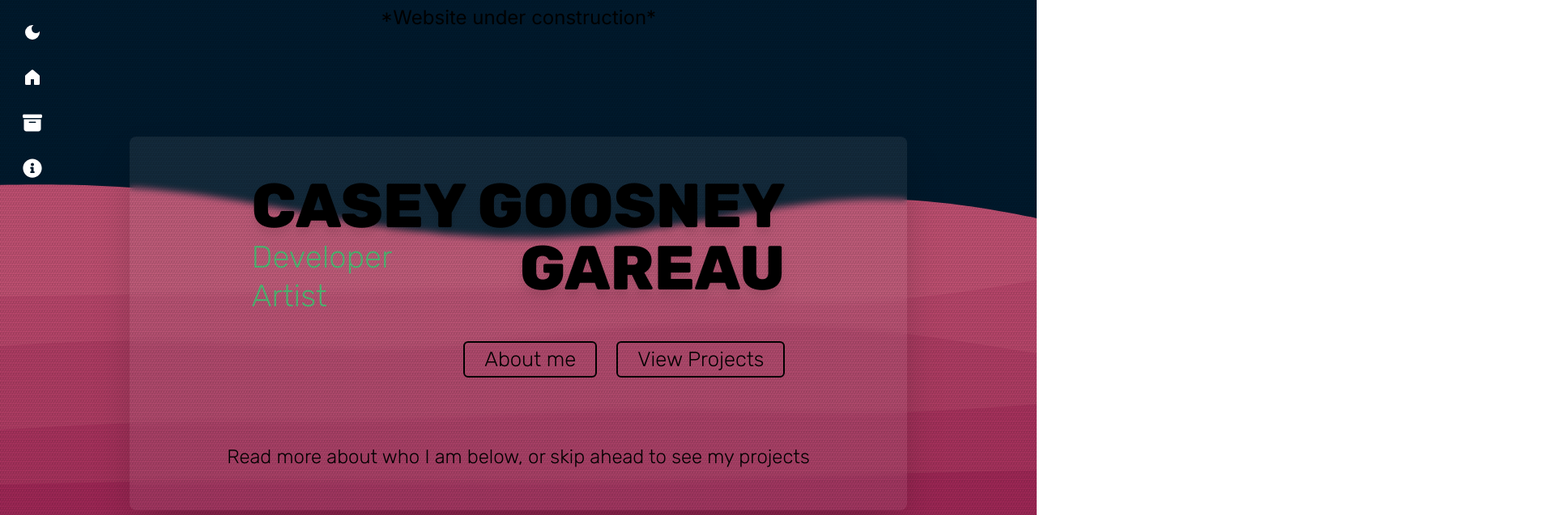
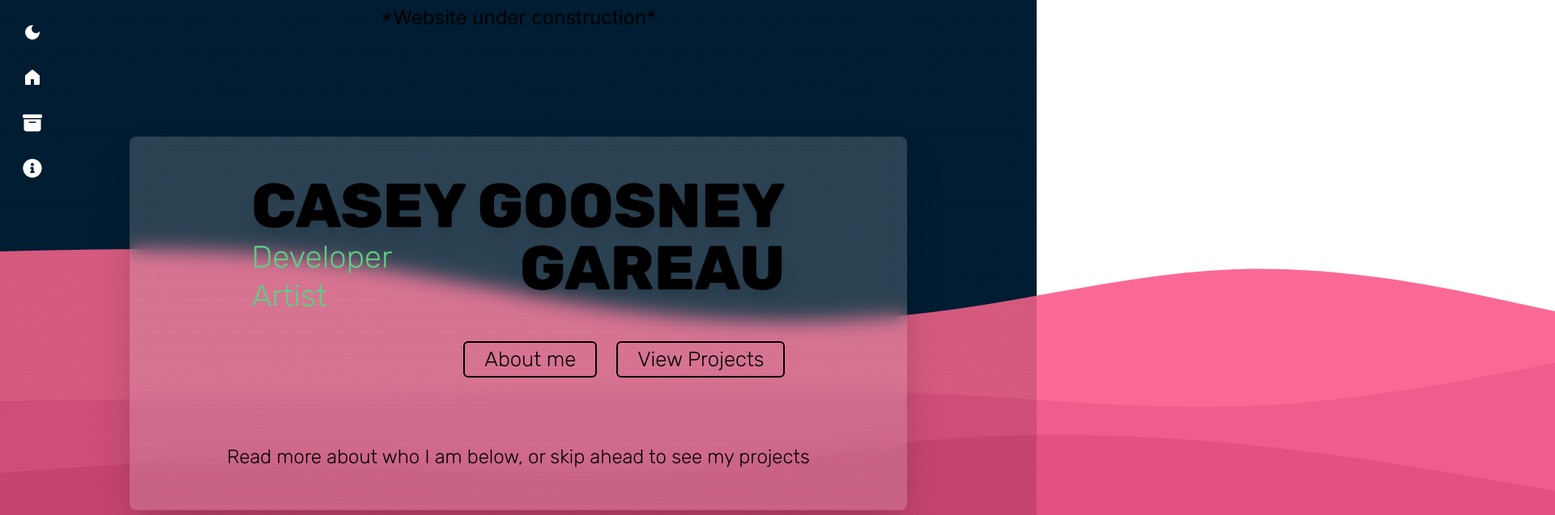
Before and after one commit to CaseSens/nextjs_portfolio, a Next.js app: page / in a window 1280 px wide. Shown: the top 637 px of the page at 81% size, 1920 px wide, since content can reach past the window. Built offline with nearby package versions, Linux system fonts and the light colour scheme.

Commit message:
added WavesBackgrounds and modified some stuff accordingly, still needs work

```diff
--- a/src/app/about.tsx
+++ b/src/app/about.tsx
@@ -23,7 +23,7 @@ function About() {
   return (
     <div
       id="about-page"
-      className="transition-colors duration-[2000ms] relative grid grid-cols-page-padding-cols-sm gap-y-96 place-items-center p-6 md:px-8 lg:px-12 xl:px-16 w-full font-rubik text-black dark:text-white"
+      className="transition-colors duration-[1500ms] relative grid grid-cols-page-padding-cols-sm gap-y-96 place-items-center p-6 md:px-8 lg:px-12 xl:px-16 w-full font-rubik text-black dark:text-white"
     >
       <div className="absolute lightmode w-full h-full z-[1] pointer-events-none bg-pink-grad dark:opacity-0" />
       <div className="absolute darkmode w-full h-full z-0 pointer-events-none bg-blue-grad" />
@@ -40,11 +40,11 @@ function About() {
       <div
         id="introduction-container"
         style={{ height: "80vh" }}
-        className="col-start-2 relative box-border relative flex items-center justify-center w-full z-10"
+        className="col-start-2 box-border relative flex items-center justify-center w-full z-10"
       >
         <div
           id="introduction-elem"
-          className="relative grid gap-8 grid-cols-1 grid-rows-widget-img-grid-row lg:grid-rows-1 lg:grid-cols-widget-img-grid-col lg:grid-rows-1 w-full h-2/3 bg-white/[.1] p-8 backdrop-filter backdrop-blur-lg shadow-2xl rounded-lg border-2"
+          className="relative grid gap-8 grid-cols-1 grid-rows-widget-img-grid-row lg:grid-rows-1 lg:grid-cols-widget-img-grid-col w-full h-2/3 bg-white/[.1] p-8 backdrop-filter backdrop-blur-lg shadow-2xl rounded-lg border-2"
         >
           <div id="info-container" className="flex flex-col w-full">
             <h1 className="clamp-width-large font-normal grow">
--- a/src/app/components/WavesBackground.tsx
+++ b/src/app/components/WavesBackground.tsx
@@ -1,5 +1,8 @@
-function WavesBackground() {
+import { ComponentPropsWithoutRef } from "react";
+
+function WavesBackground({ ...divProps }: ComponentPropsWithoutRef<"div">) {
   return (
+    <div {...divProps}>
       <svg
         id="visual"
         viewBox="0 0 1920 1080"
@@ -11,29 +14,35 @@ function WavesBackground() {
         <path
           d="M0 311L64 309.5C128 308 256 305 384 319.5C512 334 640 366 768 383C896 400 1024 402 1152 386C1280 370 1408 336 1536 332.8C1664 329.7 1792 357.3 1856 371.2L1920 385L1920 1081L1856 1081C1792 1081 1664 1081 1536 1081C1408 1081 1280 1081 1152 1081C1024 1081 896 1081 768 1081C640 1081 512 1081 384 1081C256 1081 128 1081 64 1081L0 1081Z"
           fill="currentColor"
-        className="fill-[#fa6995]"
+          className="fill-[#fa6995] dark:fill-[#746ED4] transition-colors duration-[2000ms]"
         ></path>
         <path
           d="M0 496L64 495.2C128 494.3 256 492.7 384 491C512 489.3 640 487.7 768 485.5C896 483.3 1024 480.7 1152 486.7C1280 492.7 1408 507.3 1536 502.5C1664 497.7 1792 473.3 1856 461.2L1920 449L1920 1081L1856 1081C1792 1081 1664 1081 1536 1081C1408 1081 1280 1081 1152 1081C1024 1081 896 1081 768 1081C640 1081 512 1081 384 1081C256 1081 128 1081 64 1081L0 1081Z"
-        fill="#f05c8c"
+          fill="currentColor"
+          className="fill-[#f05c8c] dark:fill-[#544EB5] transition-colors duration-[2000ms]"
         ></path>
         <path
           d="M0 585L64 580.3C128 575.7 256 566.3 384 568.8C512 571.3 640 585.7 768 581.3C896 577 1024 554 1152 544C1280 534 1408 537 1536 549.7C1664 562.3 1792 584.7 1856 595.8L1920 607L1920 1081L1856 1081C1792 1081 1664 1081 1536 1081C1408 1081 1280 1081 1152 1081C1024 1081 896 1081 768 1081C640 1081 512 1081 384 1081C256 1081 128 1081 64 1081L0 1081Z"
-        fill="#e55083"
+          fill="currentColor"
+          className="fill-[#e55083] dark:fill-[#363190] transition-colors duration-[2000ms]"
         ></path>
         <path
           d="M0 724L64 719.8C128 715.7 256 707.3 384 704.7C512 702 640 705 768 701C896 697 1024 686 1152 684.5C1280 683 1408 691 1536 689.7C1664 688.3 1792 677.7 1856 672.3L1920 667L1920 1081L1856 1081C1792 1081 1664 1081 1536 1081C1408 1081 1280 1081 1152 1081C1024 1081 896 1081 768 1081C640 1081 512 1081 384 1081C256 1081 128 1081 64 1081L0 1081Z"
-        fill="#db427a"
+          fill="currentColor"
+          className="fill-[#db427a] dark:fill-[#1F1A70] transition-colors duration-[2000ms]"
         ></path>
         <path
           d="M0 811L64 809.5C128 808 256 805 384 803.8C512 802.7 640 803.3 768 804.2C896 805 1024 806 1152 803.8C1280 801.7 1408 796.3 1536 792.3C1664 788.3 1792 785.7 1856 784.3L1920 783L1920 1081L1856 1081C1792 1081 1664 1081 1536 1081C1408 1081 1280 1081 1152 1081C1024 1081 896 1081 768 1081C640 1081 512 1081 384 1081C256 1081 128 1081 64 1081L0 1081Z"
-        fill="#d03471"
+          fill="currentColor"
+          className="fill-[#d03471] dark:fill-[#0F0B52] transition-colors duration-[2000ms]"
         ></path>
         <path
           d="M0 909L64 908C128 907 256 905 384 904.7C512 904.3 640 905.7 768 911.5C896 917.3 1024 927.7 1152 926.8C1280 926 1408 914 1536 912.7C1664 911.3 1792 920.7 1856 925.3L1920 930L1920 1081L1856 1081C1792 1081 1664 1081 1536 1081C1408 1081 1280 1081 1152 1081C1024 1081 896 1081 768 1081C640 1081 512 1081 384 1081C256 1081 128 1081 64 1081L0 1081Z"
-        fill="#c62368"
+          fill="currentColor"
+          className="fill-[#c62368] dark:fill-[#030032] transition-colors duration-[2000ms]"
         ></path>
       </svg>
+    </div>
   );
 }
 
--- a/src/app/home.tsx
+++ b/src/app/home.tsx
@@ -2,6 +2,7 @@
 
 import { useViewportHooks } from "@/app/hooks/viewport-hooks";
 import IntroButton from "./components/IntroButton";
+import WavesBackground from "./components/WavesBackground";
 
 export default function Home() {
   const { scrollToElement } = useViewportHooks();
@@ -13,18 +14,9 @@ export default function Home() {
 
   return (
     <div className="transition-colors duration-[2000ms] relative z-0 bg-transparent h-screen grid grid-cols-page-padding-cols-sm place-items-center p-6 md:px-8 lg:px-12 xl:px-16 w-full text-black dark:text-white font-rubik font-bold text-center shrink-0 select-none">
-      <img
-        src="/waves-bg.svg"
-        className="absolute inset-0 object-cover h-full w-full z-[1] dark:opacity-0"
-        alt="Background"
-      />
-      <img
-        src="/waves-bg-dark.svg"
-        className="absolute inset-0 object-cover h-full w-full z-[0] opacity-0 dark:opacity-100"
-        alt="Background"
-      />
+      <WavesBackground className="absolute inset-0 object-cover h-full w-full z-[1]" />
       <div className="absolute col-start-2 col-end-2 w-full z-30 inset-0 flex items-center justify-center">
-        <div className="box-border flex flex-col gap-12 items-center w-full bg-white/[.1] px-6 py-8 md:py-12 rounded-lg backdrop-filter backdrop-blur-sm shadow-2xl px-4 sm:px-8 md:px-12 py-4">
+        <div className="box-border flex flex-col gap-12 items-center w-full bg-white/[.2] px-6 py-8 md:py-12 rounded-lg backdrop-filter backdrop-blur-md shadow-2xl px-4 sm:px-8 md:px-12 py-4">
           <div className="flex flex-col leading-tight md:leading-none">
             <h1 className="clamp-width-full font-extrabold drop-shadow-xl">
               CASEY GOOSNEY
--- a/src/app/page.tsx
+++ b/src/app/page.tsx
@@ -12,7 +12,7 @@ export default function Main() {
     >
       <div
         style={{ backgroundImage: `url("grain.svg")` }}
-        className="absolute pointer-events-none bg-repeat z-10 w-full h-full"
+        className="absolute pointer-events-none bg-repeat z-10 w-full h-full opacity-50"
       ></div>
       <Home />
       <About />
--- a/src/app/projects/page.tsx
+++ b/src/app/projects/page.tsx
@@ -56,9 +56,10 @@ const projectGallerySlides: ProjectGallerySlide[] = [
 
 export default function Projects() {
   const { applyObserver } = useViewportHooks();
-  const TRANSITION_DELAY = 2;
-  const [introDismissed, setIntroDismissed] = useState<boolean>(false);
-  const [introScreenOpacity, setIntroScreenOpacity] = useState<0 | 1>(1);
+  const TRANSITION_DELAY = 2000;
+  const [introDismissed, setIntroDismissed] = useState(false);
+  const [hasAlpha, setHasAlpha] = useState(true);
+  let introTimeout: ReturnType<typeof setTimeout> | null;
 
   useEffect(() => {
     let observer: Observer;
@@ -67,27 +68,41 @@ export default function Projects() {
     }
 
     return () => {
-      if (observer) {
-        observer.kill();
-      }
+      introTimeout = null;
+      observer?.kill();
     };
   }, [introDismissed]);
 
   const handleDismissed = () => {
-
-  }
+    setHasAlpha(false);
+    introTimeout = setTimeout(() => {
+      setIntroDismissed(true);
+    }, TRANSITION_DELAY);
+  };
 
   return (
     <main className="relative transition-colors duration-[2000ms] w-dvw h-dvh bg-bluestone text-textcream m-0 p-0 font-poppins">
       {!introDismissed ? (
-        <div className="w-full h-full flex items-center justify-center fixed top-0">
+        <div
+          style={{
+            opacity: hasAlpha ? "100" : "0",
+            transition: "opacity 2s ease",
+          }}
+          className="w-full h-full flex items-center justify-center fixed top-0"
+        >
           <div className="flex flex-col justify-start items-center gap-4 text-center">
             <h2 className="section-heading">WELCOME TO MY PROJECTS</h2>
             <span>
               <p>This is an interactive gallery</p>
               <p> You can view all of my projects simply by scrolling</p>
             </span>
-            <button className="p-4 border-2 rounded-lg" onClick={() => setIntroDismissed(true)}> Click me to get started </button>
+            <button
+              className="p-4 border-2 rounded-lg"
+              onClick={handleDismissed}
+            >
+              {" "}
+              Click me to get started{" "}
+            </button>
           </div>
         </div>
       ) : (
```
Lines whose indentation alone changed are shown as unchanged.
